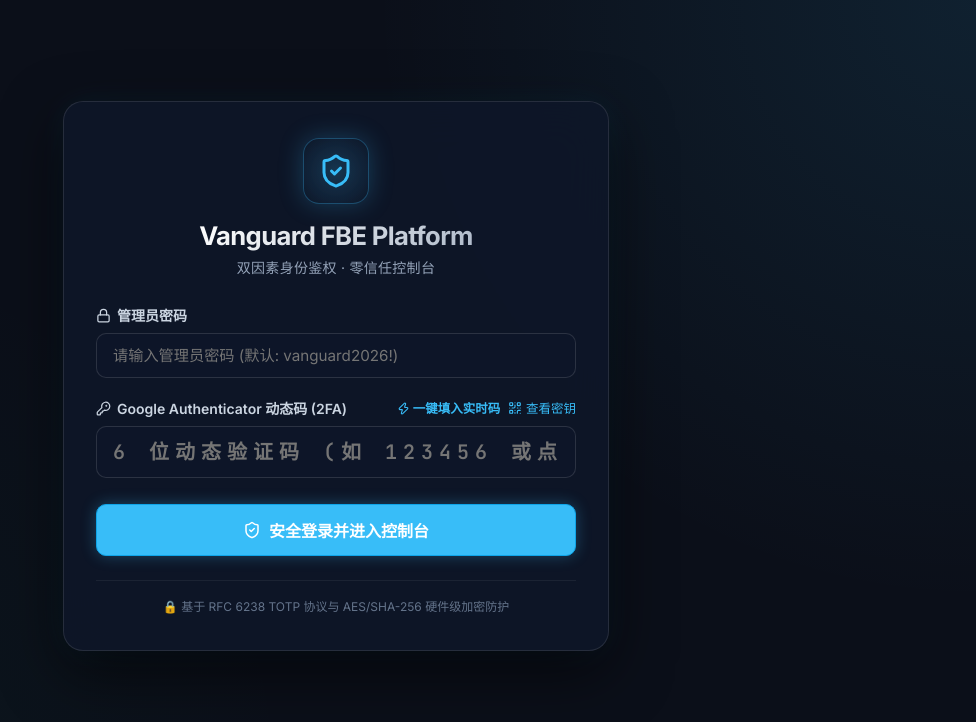
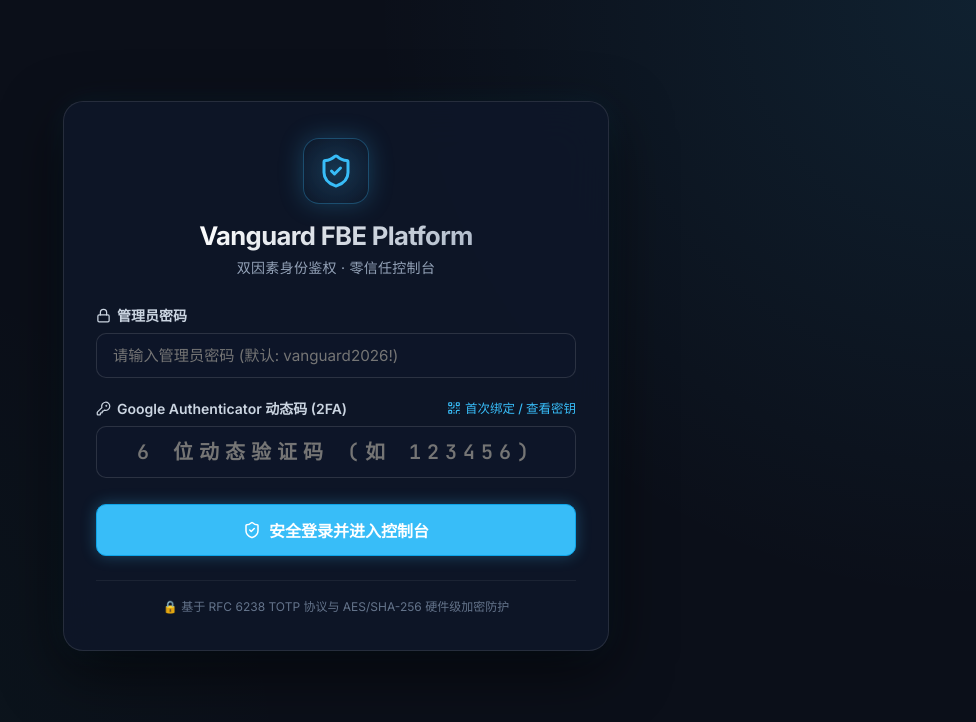
Before and after one commit to QQDDTT/Vanguard, a React (Vite) app in the folder vanguard-web/: page / in a window 1280 px wide. Shown: the top 722 px of the page, without its empty margins (304-1280 px from the left). Built offline with nearby package versions, Linux system fonts and the light colour scheme.

Commit message:
fix(auth): 移除一键填入实时码按钮恢复标准 2FA 登录规范

```diff
--- a/vanguard-web/src/components/AuthGuard.tsx
+++ b/vanguard-web/src/components/AuthGuard.tsx
@@ -8,7 +8,6 @@
   Check,
   AlertTriangle,
   ShieldAlert,
-  Zap,
   RotateCcw,
 } from "lucide-react";
 import {
@@ -148,15 +147,6 @@
     setTimeout(() => setCopied(false), 2000);
   };
 
-  const handleQuickFill = () => {
-    if (!password) {
-      setPassword("vanguard2026!");
-    }
-    const currentCode = generateTOTPCodeSync(DEFAULT_TOTP_SECRET);
-    setTotpCode(currentCode);
-    setErrorMessage("");
-  };
-
   const handleResetLock = () => {
     resetLockout();
     setLockoutRemaining(0);
@@ -264,31 +254,19 @@
                 <KeyRound size={15} />
                 Google Authenticator 动态码 (2FA)
               </label>
-              <div style={{ display: "flex", gap: "8px" }}>
-                <button
-                  type="button"
-                  className="auth-link-btn"
-                  onClick={handleQuickFill}
-                  style={{ color: "#38bdf8", display: "flex", alignItems: "center", gap: "3px", fontWeight: 600 }}
-                  title="自动计算并填入当前时间片的有效 6 位 TOTP 动态码"
-                >
-                  <Zap size={13} />
-                  一键填入实时码
-                </button>
               <button
                 type="button"
                 className="auth-link-btn"
                 onClick={() => setShowBindModal(true)}
               >
                 <QrCode size={14} />
-                  查看密钥
+                首次绑定 / 查看密钥
               </button>
-              </div>
             </div>
             <input
               type="text"
               className="auth-input totp-input"
-              placeholder="6 位动态验证码 (如 123456 或点击上方一键填入)"
+              placeholder="6 位动态验证码 (如 123456)"
               maxLength={6}
               value={totpCode}
               onChange={(e) => setTotpCode(e.target.value.replace(/\D/g, ""))}
```
Lines whose indentation alone changed are shown as unchanged.
